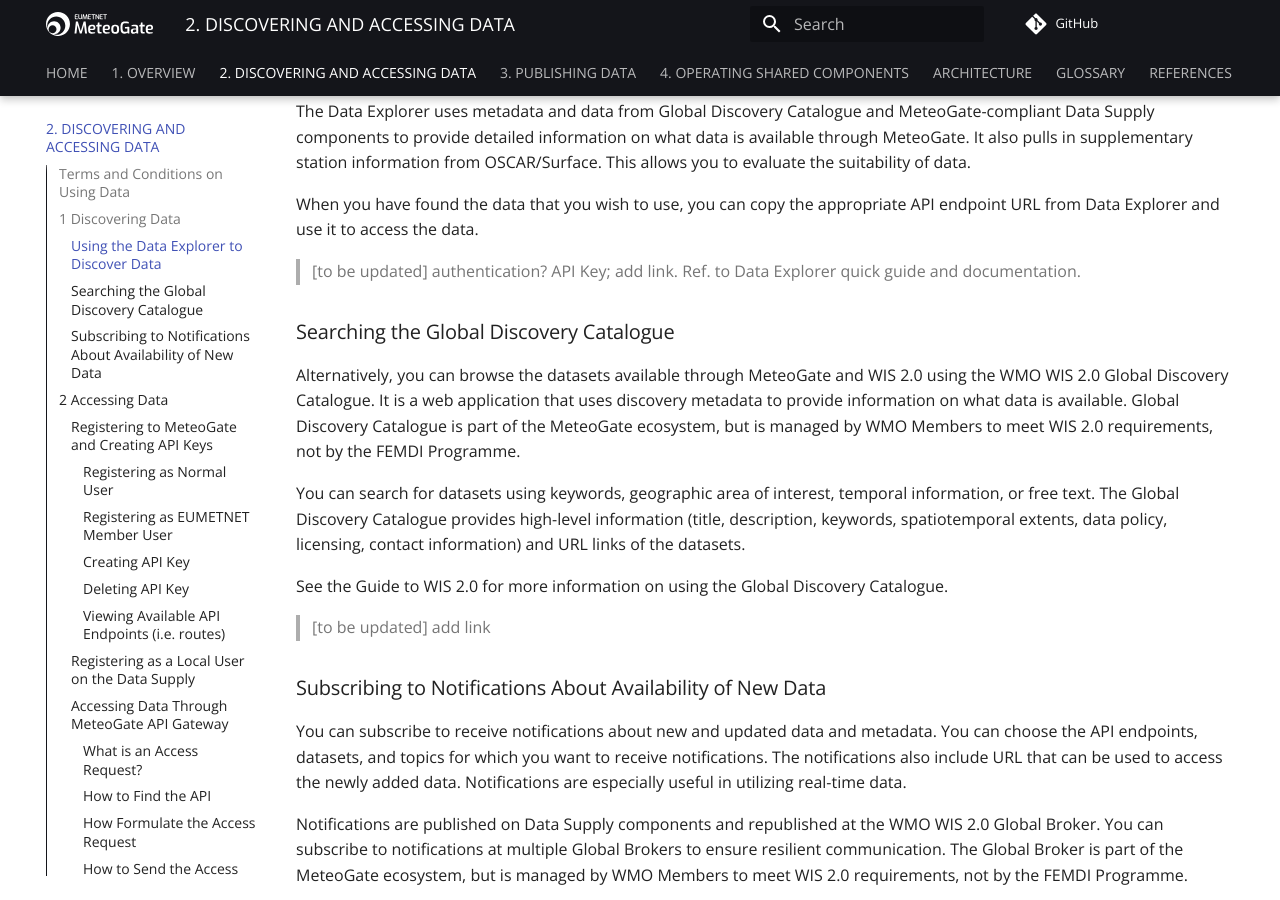
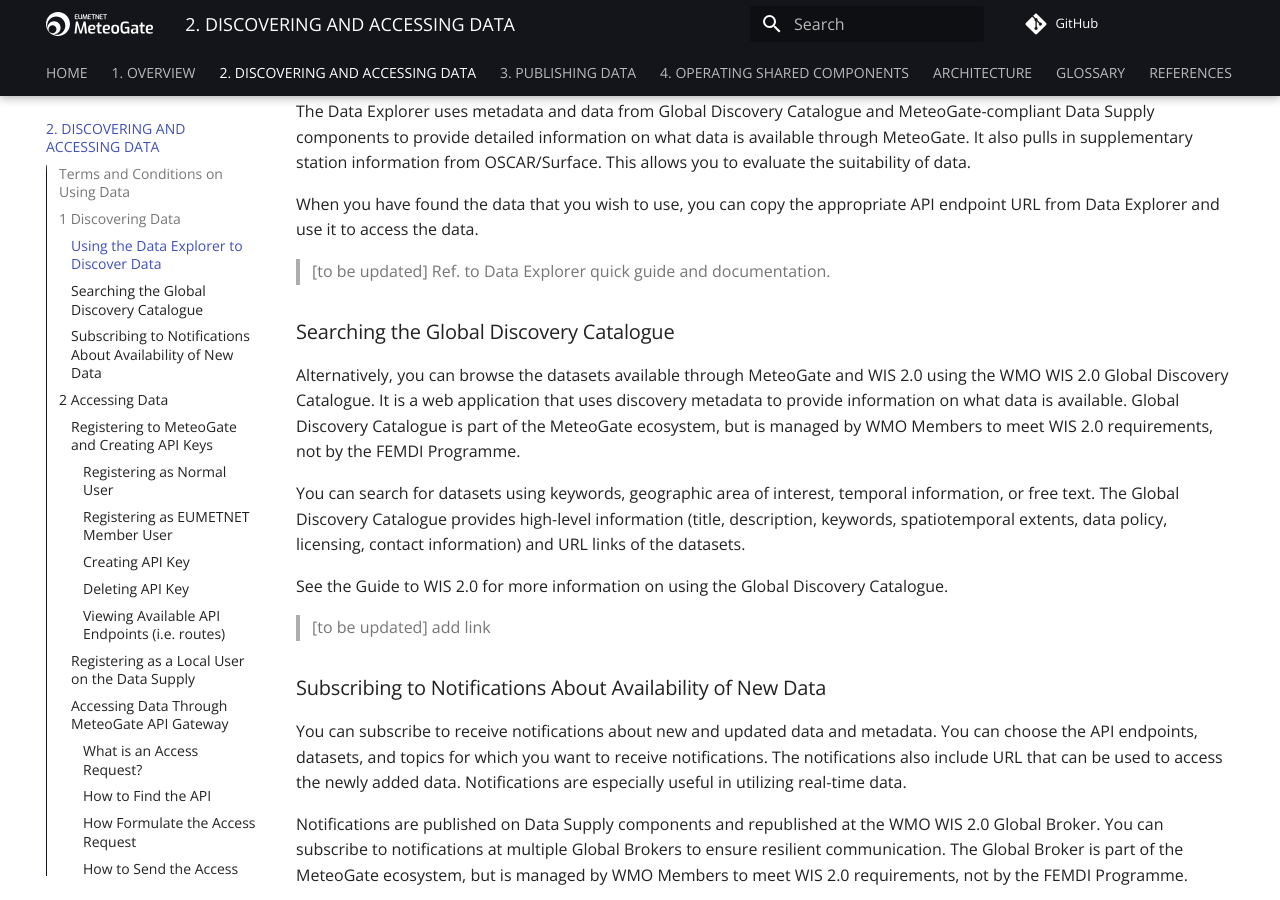
Before and after one commit to EUMETNET/meteogate-documentation, an MkDocs documentation site: the page built from docs/2-discovering-and-accessing-data.md, in a window 1280 px wide and 900 px high, scrolled down 1098 px. Built offline with MkDocs 1.6.1 and Material for MkDocs 9.7.7, drawn with Linux system fonts in a browser that asks for light colours; comment, search, counter and statistics services are not loaded.

Commit message:
Update 2-discovering-and-accessing-data.md

```diff
--- a/docs/2-discovering-and-accessing-data.md
+++ b/docs/2-discovering-and-accessing-data.md
@@ -35,7 +35,7 @@ The Data Explorer uses metadata and data from Global Discovery Catalogue and Met
 
 When you have found the data that you wish to use, you can copy the appropriate API endpoint URL from Data Explorer and use it to access the data.
 
-> [to be updated] authentication? API Key; add link. Ref. to Data Explorer quick guide and documentation.
+> [to be updated] Ref. to Data Explorer quick guide and documentation.
 
 ### Searching the Global Discovery Catalogue
 
```
